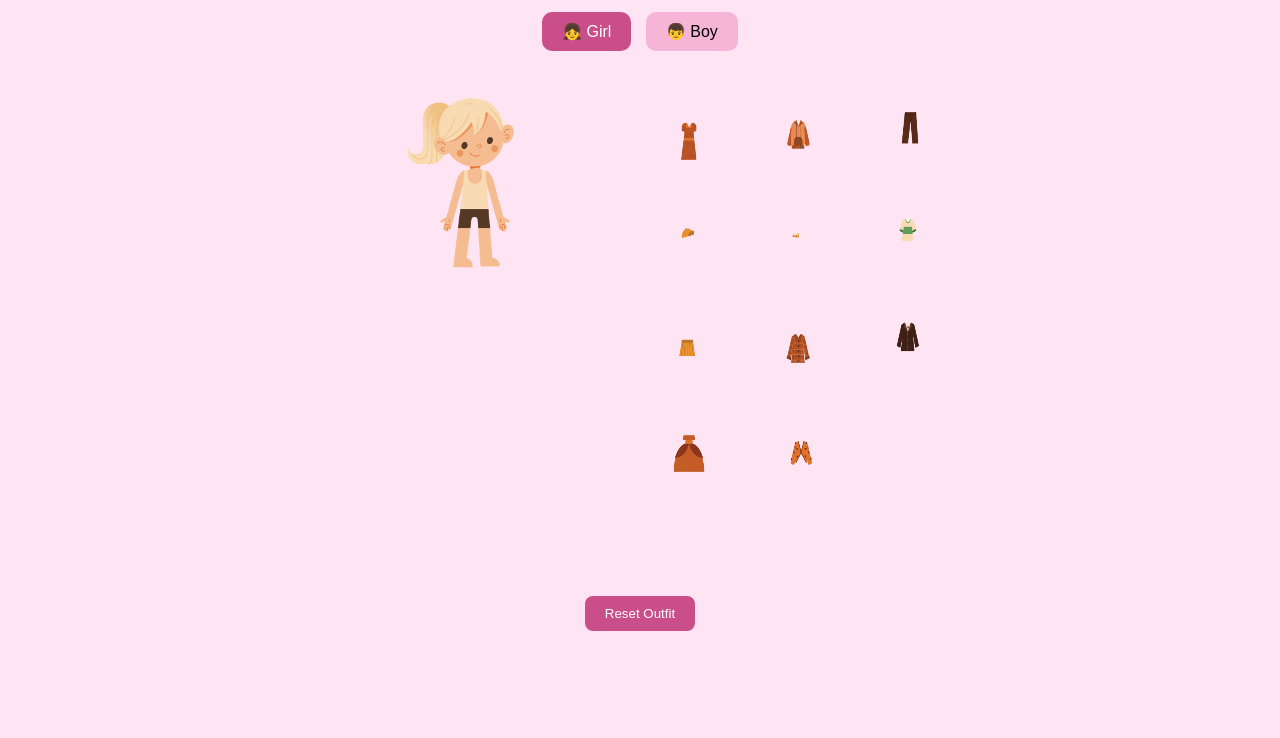
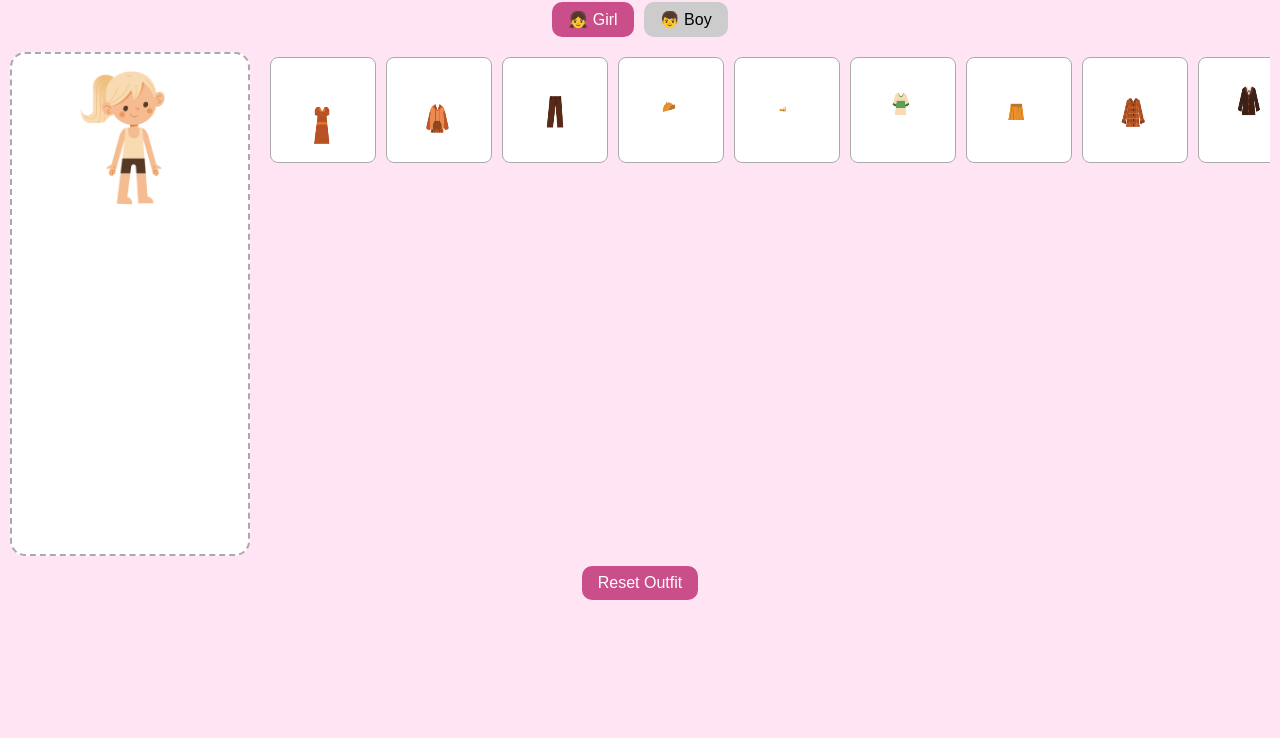
Before and after one commit to zohrafredericks/personaldollgame, a plain HTML site: page index.html in a window 1280 px wide. Shown: the part 62-800 px from the top of the page. Drawn offline with Linux system fonts and the light colour scheme; files whose address does not match are found by name.

Commit message:
Update style.css

```diff
--- a/style.css
+++ b/style.css
@@ -1,113 +1,116 @@
-* {
-  box-sizing: border-box;
-}
-
 body {
   margin: 0;
-  padding: 0;
-  font-family: "Poppins", sans-serif;
-  background-color: #ffe4f3;
+  font-family: 'Roboto', sans-serif;
+  background: #ffe4f3;
   text-align: center;
+  padding: 10px;
 }
 
 .title {
-  margin-top: 10px;
-  font-size: 2em;
-  color: #c94e8a;
+  margin: 10px 0;
+  font-size: 1.8rem;
 }
 
-/* Toggle buttons */
 .toggle-container {
-  margin: 15px 0;
+  display: flex;
+  justify-content: center;
+  gap: 10px;
+  margin-bottom: 15px;
 }
 
 .toggle {
-  background-color: #f6b4d7;
+  padding: 8px 16px;
   border: none;
-  padding: 10px 20px;
-  margin: 5px;
   border-radius: 10px;
+  background: #ccc;
   cursor: pointer;
-  font-size: 1em;
+  font-size: 1rem;
 }
 
 .toggle.active {
-  background-color: #c94e8a;
-  color: white;
+  background: #c94e8a;
+  color: #fff;
 }
 
 .game-container {
   display: flex;
-  justify-content: center;
-  align-items: flex-start;
-  flex-wrap: wrap;
-  gap: 20px;
-  margin-top: 20px;
+  flex-direction: column;
+  align-items: center;
+  gap: 15px;
 }
 
-/* Doll area */
+/* ---------------- DOLL AREA ---------------- */
 .doll-area {
   position: relative;
-  width: 300px;
-  height: 500px;
+  width: 250px;
+  height: 400px;
+  border: 2px dashed #aaa;
+  background: #fff;
+  border-radius: 15px;
 }
 
-#doll {
+.doll-area img#doll {
   width: 100%;
   height: auto;
+  pointer-events: none;
   user-select: none;
-  pointer-events: none;
 }
 
-/* Clothes area */
+/* ---------------- CLOTHES AREA ---------------- */
 .clothes-area {
-  display: grid;
-  grid-template-columns: repeat(auto-fill, minmax(100px, 1fr));
+  display: flex;
   gap: 10px;
-  max-width: 400px;
+  overflow-x: auto; /* scroll horizontally on small screens */
+  padding: 5px;
+  max-width: 95%;
+}
+
+.clothes-area::-webkit-scrollbar {
+  height: 8px;
+}
+
+.clothes-area::-webkit-scrollbar-thumb {
+  background: #c94e8a;
+  border-radius: 4px;
 }
 
 .draggable {
-  width: 100px;
-  height: 100px;
+  flex: 0 0 auto; /* prevents shrinking in scroll */
+  width: 90px;
+  height: 90px;
   cursor: grab;
   user-select: none;
+  border: 1px solid #aaa;
+  border-radius: 8px;
+  background: #fff;
+  padding: 2px;
 }
 
-/* Reset button */
+/* ---------------- RESET BUTTON ---------------- */
 #resetBtn {
-  margin-top: 20px;
-  padding: 10px 20px;
-  background-color: #c94e8a;
-  color: white;
+  margin-top: 10px;
+  padding: 8px 16px;
+  font-size: 1rem;
   border: none;
-  border-radius: 8px;
+  border-radius: 10px;
+  background: #c94e8a;
+  color: #fff;
   cursor: pointer;
 }
 
-#resetBtn:hover {
-  background-color: #a93d71;
-}
-
-/* 📱 Responsive layout for mobile */
-@media (max-width: 768px) {
+/* ---------------- RESPONSIVE ---------------- */
+@media (min-width: 600px) {
   .game-container {
-    flex-direction: column;
-    align-items: center;
+    flex-direction: row;
+    justify-content: center;
+    align-items: flex-start;
   }
-
   .doll-area {
-    width: 250px;
-    height: 400px;
+    width: 300px;
+    height: 500px;
   }
-
-  .clothes-area {
-    grid-template-columns: repeat(3, 1fr);
-    max-width: 300px;
-  }
-
   .draggable {
-    width: 80px;
-    height: 80px;
+    width: 100px;
+    height: 100px;
   }
 }
```
